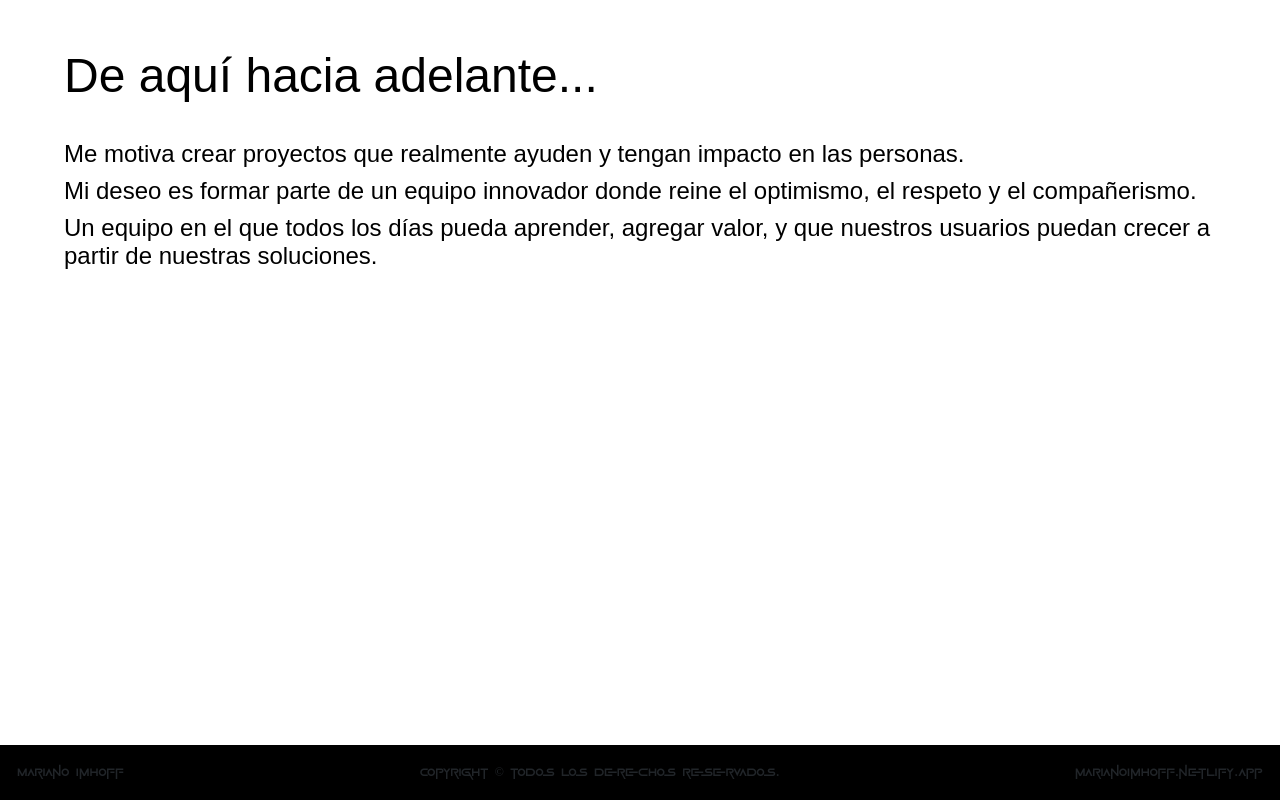
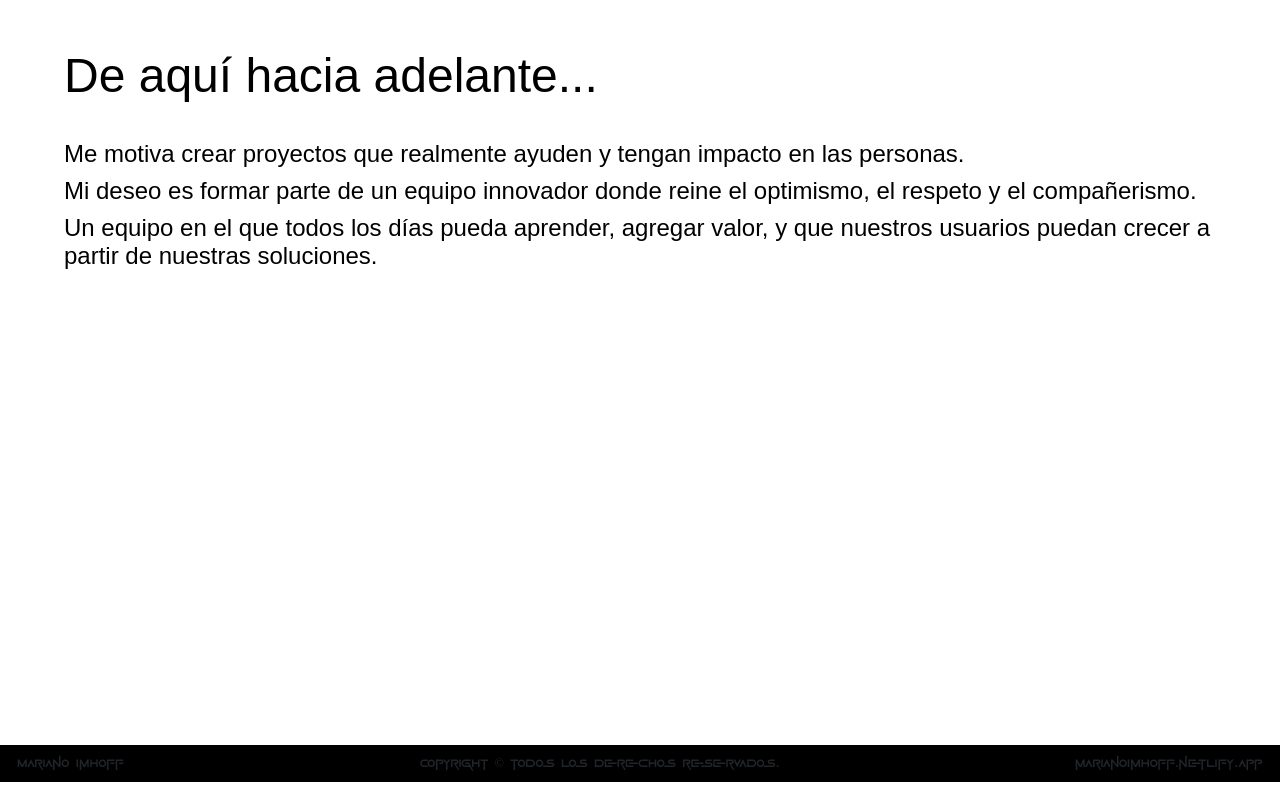
Before and after one commit to MarianoImhoff/Portfolio, a React (Create React App) app: page /Goals in a window 1280 px wide. Shown: the part 195-995 px from the top of the page. Built offline with nearby package versions, Linux system fonts and the light colour scheme.

Commit message:
Portfolio

```diff
--- a/src/components/Footer/Footer.css
+++ b/src/components/Footer/Footer.css
@@ -3,8 +3,6 @@ background-color: black;
 border-radius: 0px;
 font-family: GameOfSquids;
 margin-top: 5%;
-padding-top: 9px;
-padding-bottom: 9px;
 }
 
 .card-footer{
```
